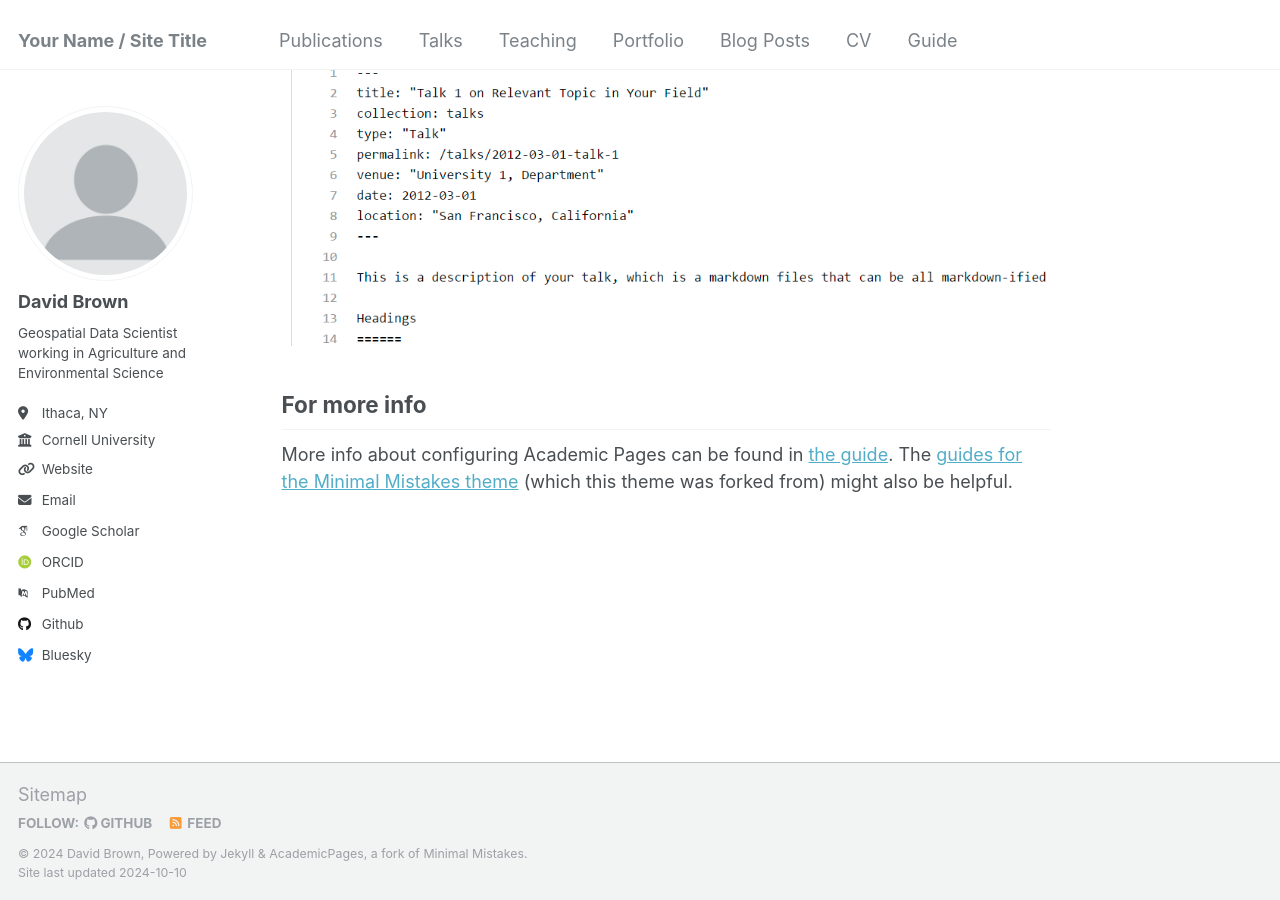
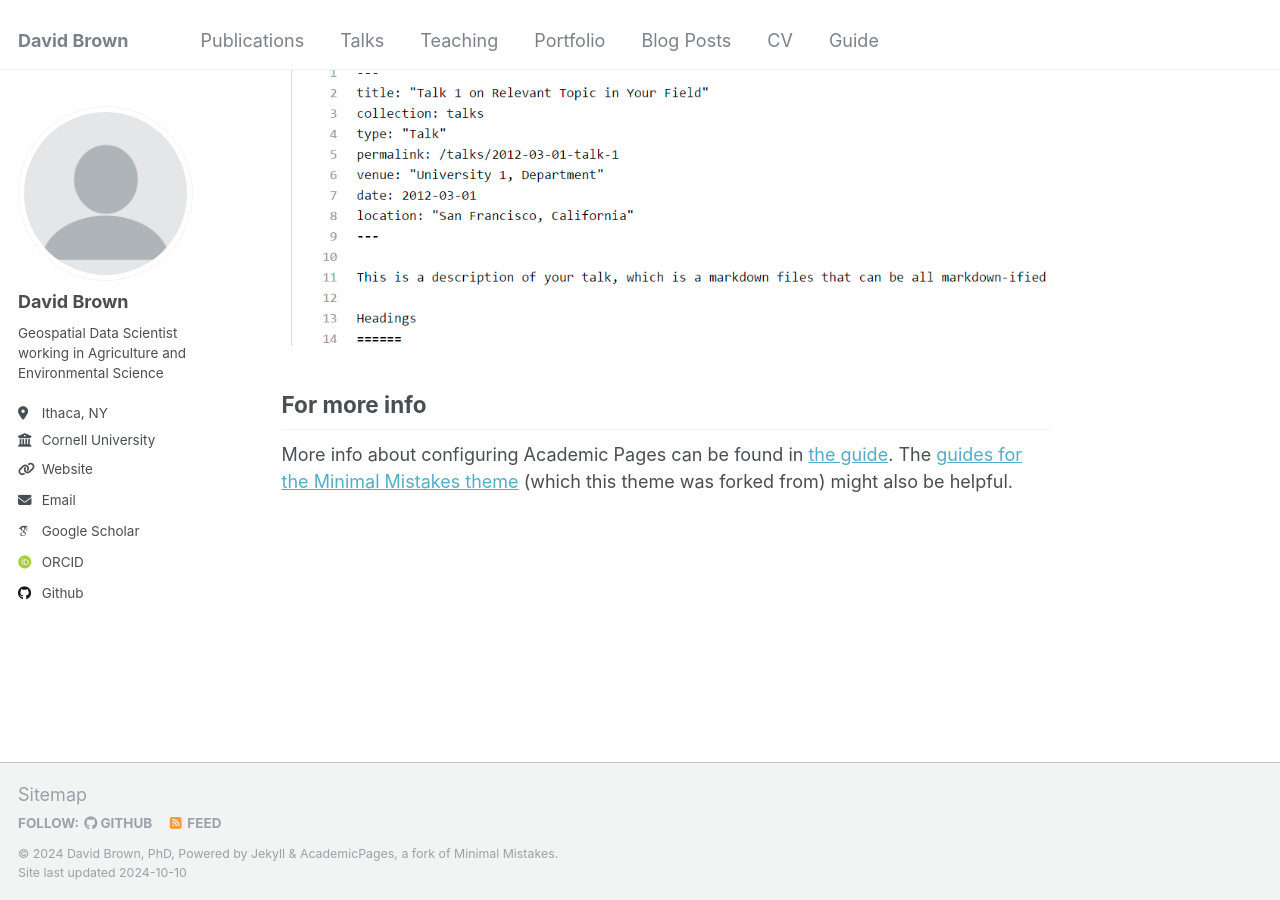
Before and after one commit to dbrownf/dbrownf.github.io, a Jekyll site: the page built from _pages/about.md, in a window 1280 px wide and 900 px high, scrolled down 2643 px. Built offline with Jekyll 4.4.1, drawn with Linux system fonts in a browser that asks for light colours; some web fonts are replaced; part of the change alters nothing that is shown.

Commit message:
Update _config.yml

```diff
--- a/_config.yml
+++ b/_config.yml
@@ -8,9 +8,9 @@
 
 # Basic Site Settings
 locale                   : "en-US"
-title                    : "Your Name / Site Title"
+title                    : "David Brown"
 title_separator          : "-"
-name                     : &name "David Brown"
+name                     : &name "David Brown, PhD"
 description              : &description "Geospatial Data Scientist"
 url                      : https://dbrownf.github.io # the base hostname & protocol for your site e.g. "https://mmistakes.github.io"
 baseurl                  : "" # the subpath of your site, e.g. "/blog"
@@ -23,7 +23,7 @@ author:
   # Biographic information
   avatar           : "profile.png"
   name             : "David Brown"
-  pronouns         : # example: "she/her"
+  pronouns         : # example: "he/him"
   bio              : "Geospatial Data Scientist working in Agriculture and Environmental Science"
   location         : "Ithaca, NY"
   employer         : "Cornell University"
@@ -34,9 +34,9 @@ author:
   arxiv            : # URL - Update with the correct link to your profile
   googlescholar    : "https://scholar.google.com/citations?user=GWrO8vcAAAAJ&hl=en"
   impactstory      : # URL
-  orcid            : "http://orcid.org/yourorcidurl"
+  orcid            : "https://orcid.org/0000-0003-2859-1618"
   semantic         : # URL
-  pubmed           : "https://www.ncbi.nlm.nih.gov/pubmed/?term=john+snow"
+  pubmed           : #"https://"
   researchgate     : # URL
 
   # Repositories and software development
@@ -48,7 +48,7 @@ author:
   stackoverflow    : # User number or user number and name (i.e., use "1" or "1/jeff-atwood")
 
   # Social media
-  bluesky          : "bsky.app" # Replace this with you Bluesky username
+  bluesky          : # Replace this with you Bluesky username
   facebook         : # Username
   flickr           : # Username
   foursquare       : # Username
```
